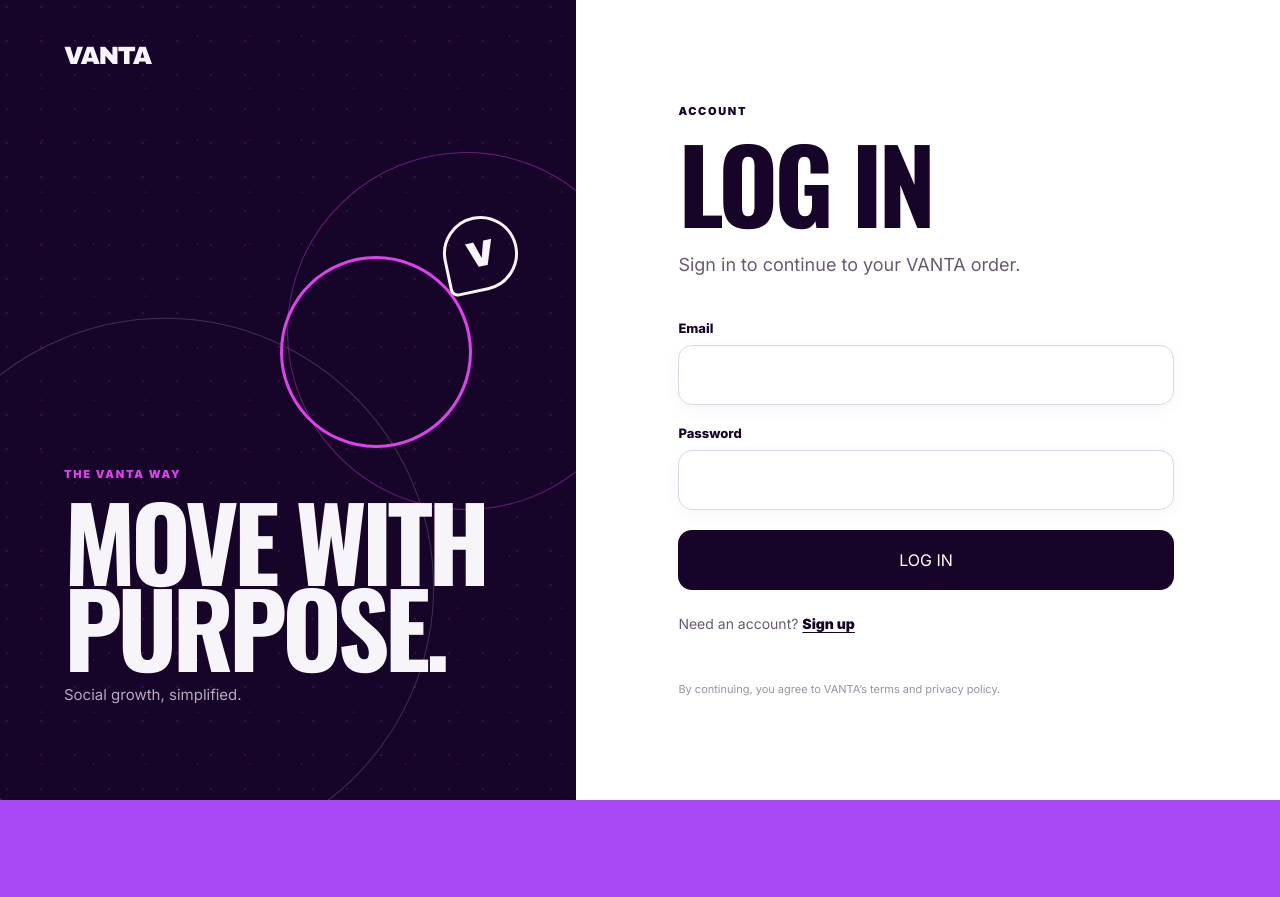
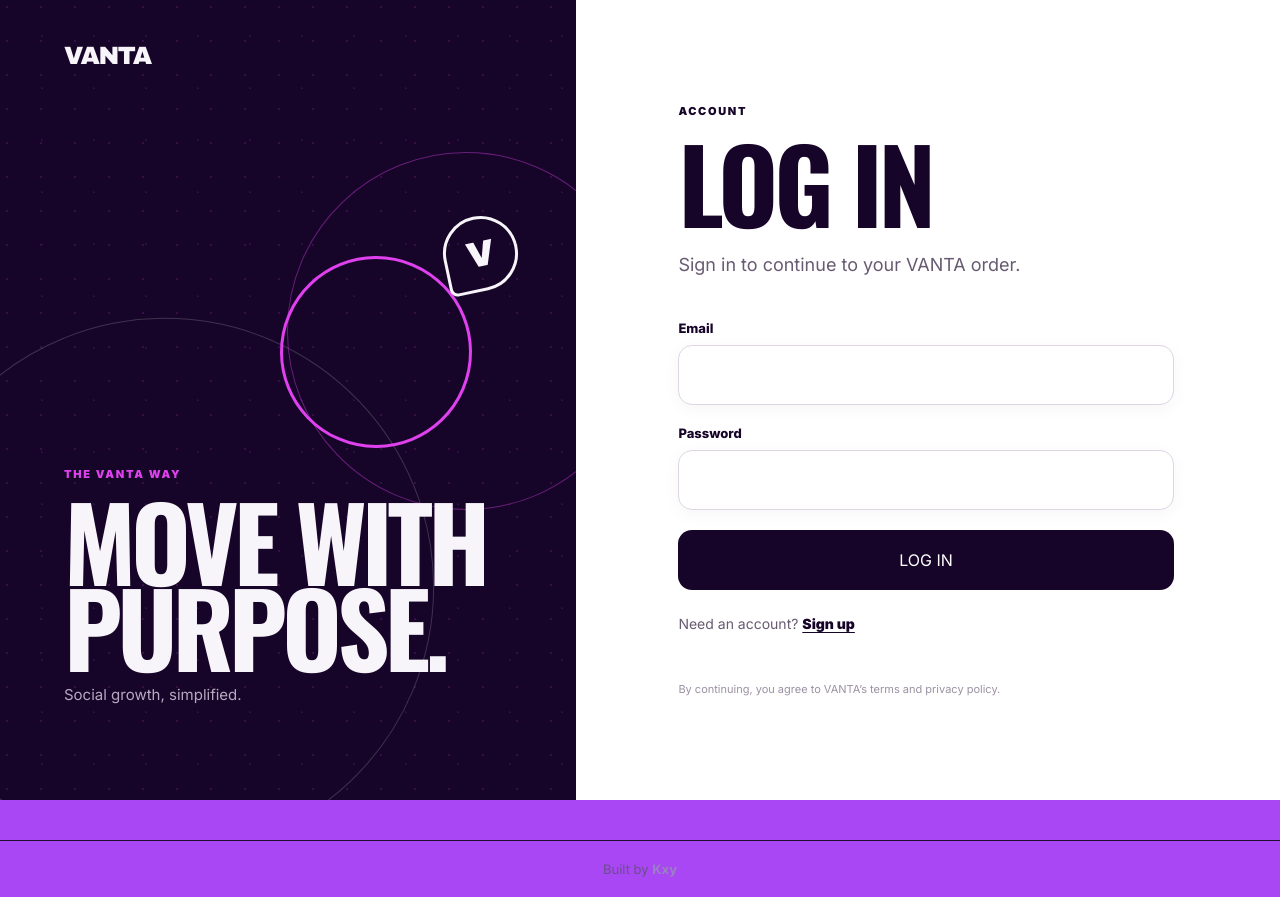
Before and after one commit to Kwasnega/vantasocials, a Next.js app: page /login in a window 1280 px wide. Before the commit the page ends 800 px from the top, so only its background shows below. Built offline with nearby package versions, Linux system fonts and the light colour scheme; no server answers.

Commit message:
Add Built by Kxy footer with LinkedIn link

```diff
--- a/app/layout.tsx
+++ b/app/layout.tsx
@@ -18,5 +18,30 @@
   );
   const user = isSupabaseConfigured ? await getCurrentUser() : null;
 
-  return <html lang="en"><body>{user && <PostHogUserIdentifier userId={user.id} email={user.email} />}{children}</body></html>;
+  return (
+    <html lang="en">
+      <body>
+        {user && <PostHogUserIdentifier userId={user.id} email={user.email} />}
+        {children}
+        <footer style={{
+          textAlign: "center",
+          padding: "20px 16px",
+          fontSize: "13px",
+          color: "#6b4f88",
+          borderTop: "1px solid #1e0f2e",
+          marginTop: "40px",
+        }}>
+          Built by{" "}
+          <a
+            href="https://www.linkedin.com/in/kwartengkwame"
+            target="_blank"
+            rel="noopener noreferrer"
+            style={{ color: "#9b7fc4", fontWeight: 700, textDecoration: "none" }}
+          >
+            Kxy
+          </a>
+        </footer>
+      </body>
+    </html>
+  );
 }
```
